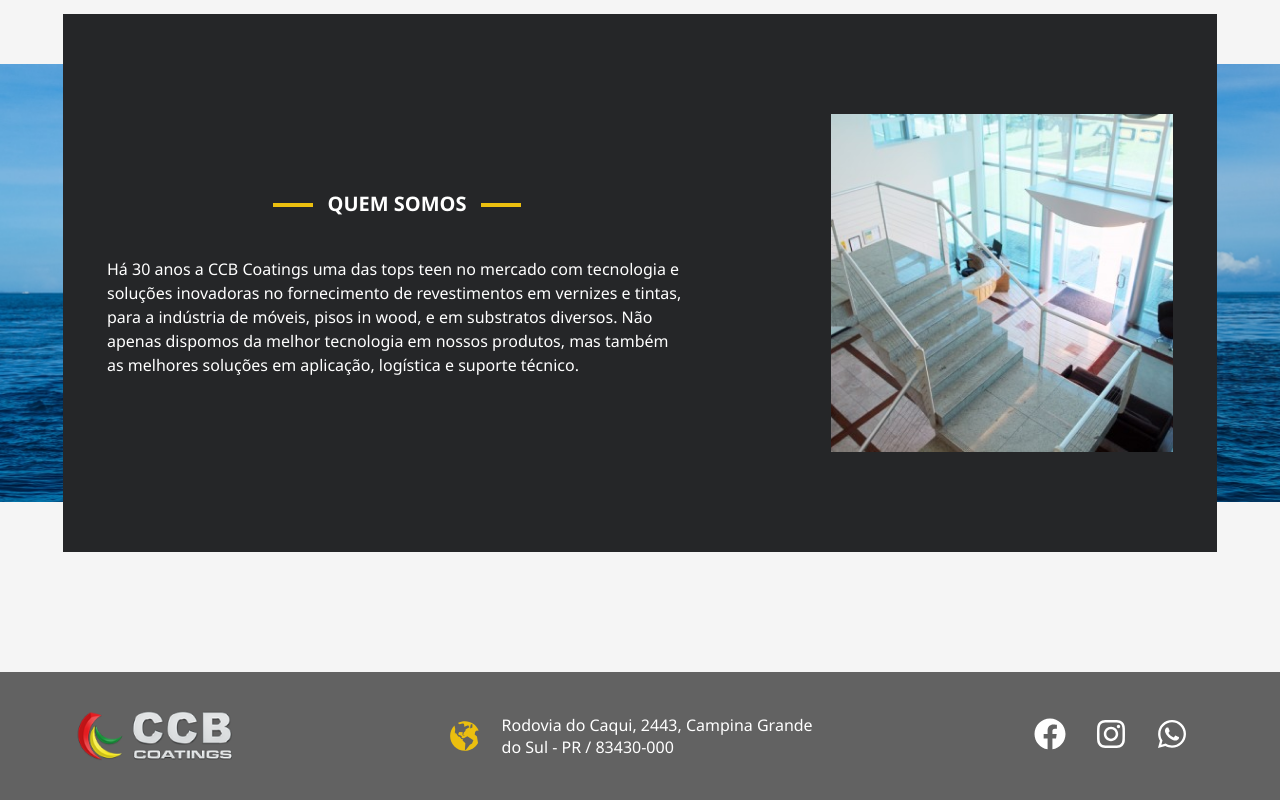
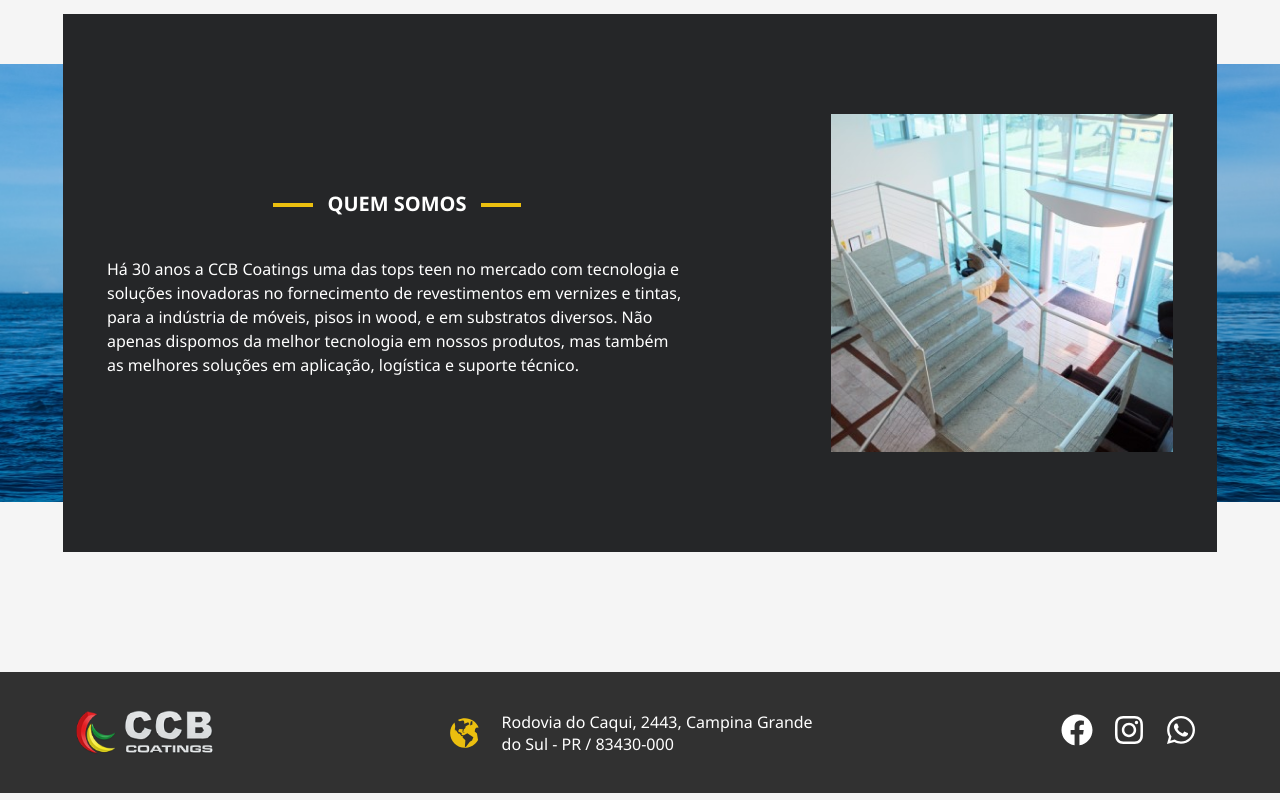
Before and after one commit to FelipeSHenrique/site-ccbcoatings, a React (Create React App) app: page /sobre in a window 1280 px wide. Shown: the part 413-1213 px from the top of the page. Built offline with nearby package versions, Linux system fonts and the light colour scheme.

Commit message:
Página sobre nós finalizado.

```diff
--- a/src/assets/styles/GlobalStyles.js
+++ b/src/assets/styles/GlobalStyles.js
@@ -36,8 +36,9 @@ export default createGlobalStyle`
     --color-green: #2EA54E;
     --color-grey: #CCCCCC;
     --color-info-text: #747373;
+    --color-transparent-weak: rgba(0, 0, 0, .43);
     --color-transparent: rgba(0, 0, 0, .6);
-    --color-transparent-weak: rgba(0, 0, 0, .43);
+    --color-transparent-footer: rgba(0, 0, 0, .80);
   }
 
 `;
--- a/src/components/FooterContact/styles.js
+++ b/src/components/FooterContact/styles.js
@@ -4,15 +4,12 @@ import { FaFacebook, FaInstagram, FaWhatsapp } from "react-icons/fa";
 
 
 export const Container = styled.div`
-  background: var(--color-transparent);
+  background: var(--color-transparent-footer);
 `;
 
 export const WrapperFooter = styled.div`
   max-width: 1154px;
   margin: 0 auto;
-  /* display: flex;
-  justify-content: space-between;
-  align-items: center; */
   display: grid;
   grid-template-columns: repeat(3, 1fr);
   padding: 33px 0;
@@ -21,12 +18,12 @@ export const WrapperFooter = styled.div`
   @media (max-width: 768px) {
     grid-template-columns: 1fr;
     grid-gap: 38px;
-    padding: 33px 2%;
+    padding: 33px 4%;
   }
 `;
 
 export const LogoCcb = styled.img`
-  height: 62px;
+  height: 55px;
 
   @media (max-width: 768px) {
     justify-self: center;
@@ -60,6 +57,7 @@ export const SocialNetWork = styled.div`
 
   @media (max-width: 768px) {
     justify-self: center;
+    align-self: center;
   }
 `;
 
@@ -67,7 +65,12 @@ const iconCSS = css`
   width: 32px;
   height: 32px;
   fill: var(--color-white);
-  margin-right: 29px;
+  margin-right: 20px;
+  cursor: pointer;
+
+  &:hover {
+    fill: var(--color-yellow);
+  }
 `;
 
 export const IconFacebook = styled(FaFacebook)`${iconCSS}`;
--- a/src/components/Menu/index.jsx
+++ b/src/components/Menu/index.jsx
@@ -5,24 +5,8 @@ import { Container, WrapperMenu } from './styled';
 
 function Menu() {
 
-
-  const [statusMenu, setStatusMenu] = useState(0);
-
-  const menuContent = useRef();
-
-  useEffect(() => {
-    const topMenu = menuContent.current.offsetTop;
-    document.addEventListener("scroll", () => {
-      const scrollCheck = window.scrollY > topMenu;
-      if (scrollCheck !== statusMenu) {
-        setStatusMenu(scrollCheck);
-      }
-    });
-  }, [statusMenu]);
-
-
   return (
-    <Container statusmenu={statusMenu} ref={menuContent}>
+    <Container>
       <WrapperMenu>
         <ul>
           <li>
--- a/src/components/Menu/styled.js
+++ b/src/components/Menu/styled.js
@@ -2,11 +2,6 @@ import styled from 'styled-components';
 
 export const Container = styled.div`
   background: var(--color-dark);
-  /* position: ${({ statusmenu }) => statusmenu ? 'fixed' : 'static'};
-  top: 0;
-  right: 0;
-  left: 0;
-  z-index: 20; */
 `;
 
 export const WrapperMenu = styled.nav`
```
Also changed, not shown: src/pages/Home/styled.js (line endings or trailing spaces).
